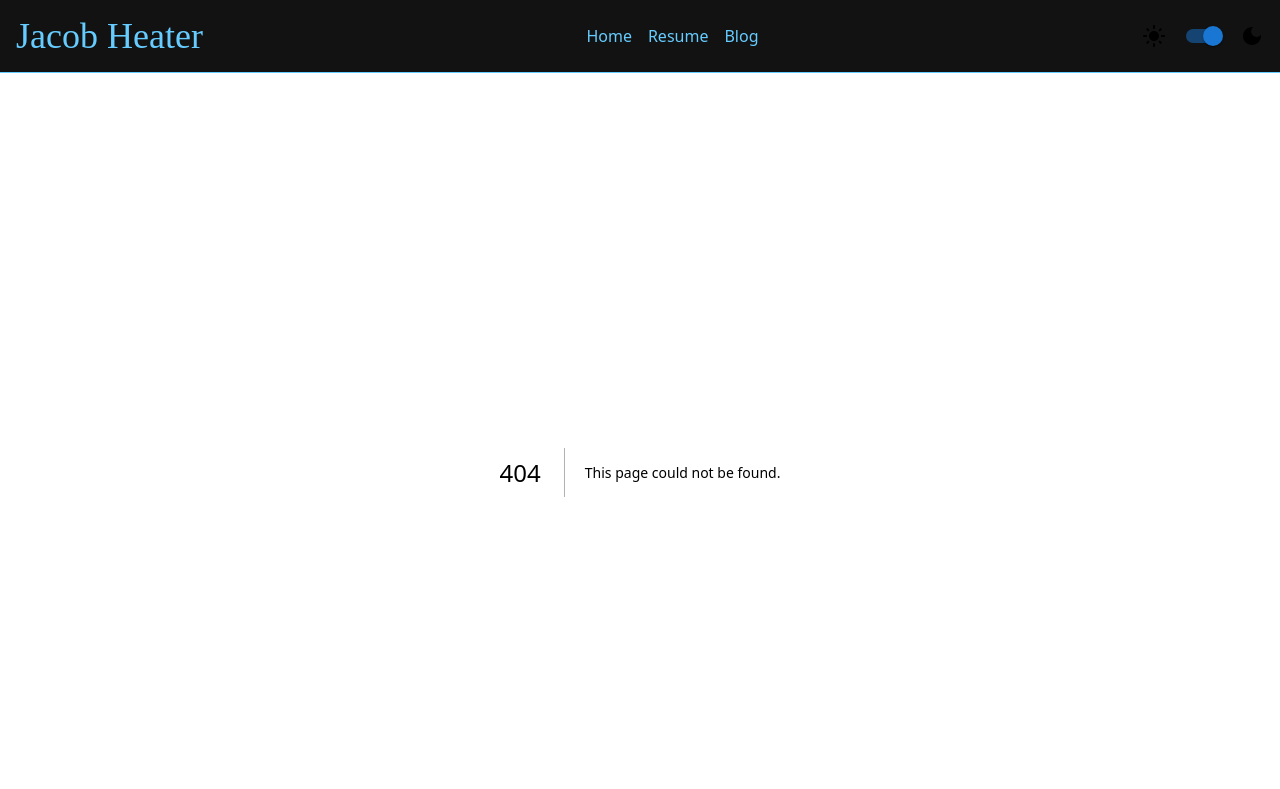
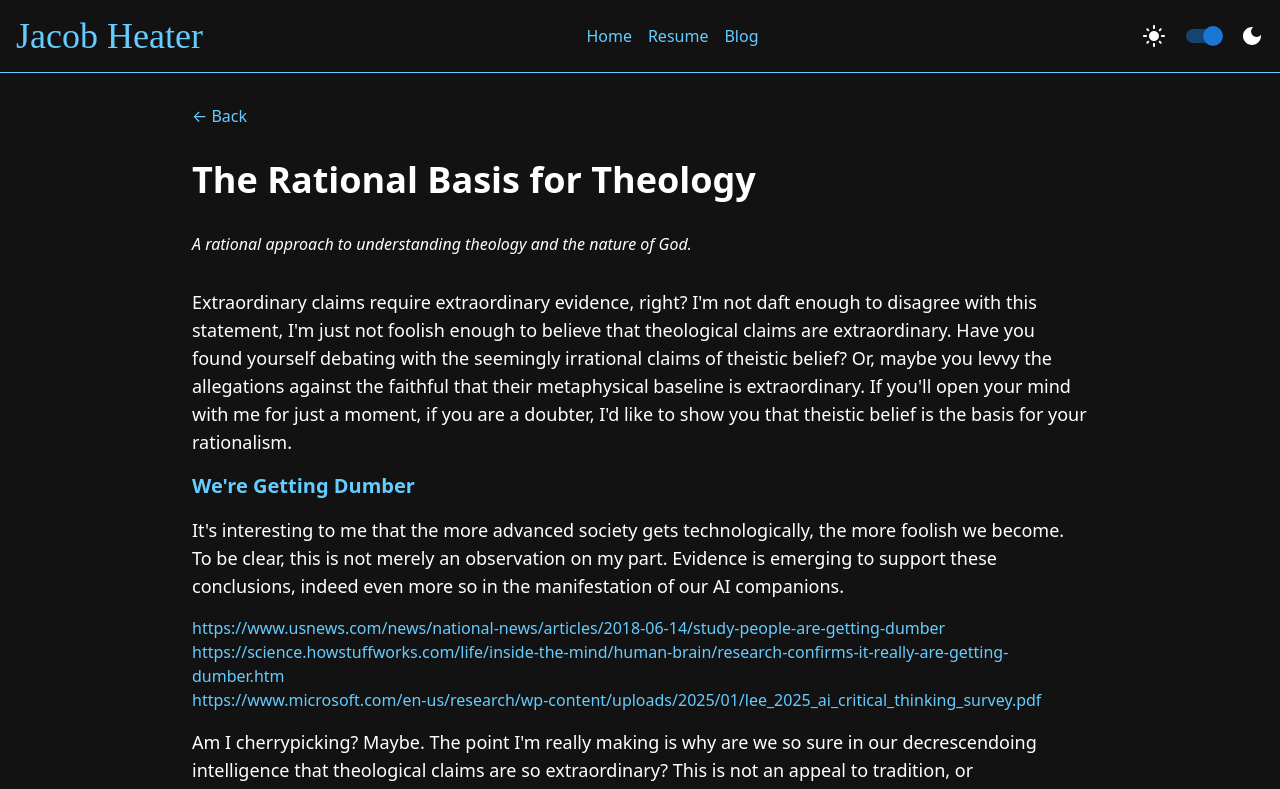
Before and after one commit to JacobHeater/jacobheater.github.io, a Next.js app: page /blog/theology/rational-theology in a window 1280 px wide. Before the commit this address had no page. Shown: the top 789 px of the page. Built offline with nearby package versions, Linux system fonts and the light colour scheme; a web font is replaced by a local one.

Commit message:
Add Rational Theology blog entry with structured content and metadata

```diff
--- /dev/null
+++ b/public/blog/content/theology/rational-theology/content.md
@@ -0,0 +1,107 @@
+Extraordinary claims require extraordinary evidence, right?
+I'm not daft enough to disagree with this statement, I'm
+just not foolish enough to believe that theological claims
+are extraordinary. Have you found yourself debating with
+the seemingly irrational claims of theistic belief? Or,
+maybe you levvy the allegations against the faithful that their metaphysical baseline is extraordinary. If you'll open
+your mind with me for just a moment, if you are a doubter,
+I'd like to show you that theistic belief is the basis
+for your rationalism.
+
+## We're Getting Dumber
+
+It's interesting to me that the more advanced society gets
+technologically, the more foolish we become. To be clear, this
+is not merely an observation on my part. Evidence is emerging
+to support these conclusions, indeed even more so in the
+manifestation of our AI companions.
+
+- [https://www.usnews.com/news/national-news/articles/2018-06-14/study-people-are-getting-dumber](https://www.usnews.com/news/national-news/articles/2018-06-14/study-people-are-getting-dumber)
+- [https://science.howstuffworks.com/life/inside-the-mind/human-brain/research-confirms-it-really-are-getting-dumber.htm](https://science.howstuffworks.com/life/inside-the-mind/human-brain/research-confirms-it-really-are-getting-dumber.htm)
+- [https://www.microsoft.com/en-us/research/wp-content/uploads/2025/01/lee_2025_ai_critical_thinking_survey.pdf](https://www.microsoft.com/en-us/research/wp-content/uploads/2025/01/lee_2025_ai_critical_thinking_survey.pdf)
+
+Am I cherrypicking? Maybe. The point I'm really making
+is why are we so sure in our decrescendoing intelligence
+that theological claims are so extraordinary? This is
+not an appeal to tradition, or conservatism bias. Contrarily,
+this is a call to deeply explore the **historical** claims
+of theism, and juxtapose them against modern conclusions.
+
+## Weak Naturalism
+
+_All natural things have natural causes_. That's what strict
+naturalists would claim. Problem number one is that it is an obviously circular claim. Problem number two is that what
+frame is that claim being made from? Can nature stand outside
+of itself to certify itself as the cause of itself? Certainly
+not! Even the question gets your head spinning, which is a
+**reasonable** indicator that something isn't making sense.
+
+Here's an example about perspective. The universe is expanding, but from which vantage point do
+we make that observation, from within it or from outside of
+it? It's one perspective to stand outside of the bounds of the
+universe and to declare that it is certainly expanding. It's
+another thing declare that from within it. To be clear, I'm
+not saying the universe is **NOT** expanding. I'm just
+highighting our vantage point within it. The position of
+the naturalist observer is within the bounds of the unvierse.
+So, what frame are they declaring its causality from?
+
+![An artistic depiction of the universe](/blog/content/theology/rational-theology/universe.png)
+
+## Circular Reasoning
+
+Frustratingly, both sides accuse each other some form of
+logical fallacy. Theists accuse the detractors, particularly
+those of naturalist leanings of circular reasoning.
+Naturalists accuse the theists of infinite regresses. However,
+we know that not both things can be true. How do we know this?
+Because the laws of cause and effect tell us so. There are
+underpinning facets of reality that make it easy for us to
+trace causality. The common ground is that both attempt to
+grapple with causality, but there can not be two co-existent
+causes.
+
+The claim that theism results in an infinite regress is only
+true if God is bound to nature. If God is part of His
+creation, then He caused Himself. The age old question of who
+caused God is one of the oldest tactics used by doubters to
+attempt to gain leverage on theists, but it's a self-defeating
+question.
+
+## God as Transcendent
+
+For God to have caused nature, God must be apart from nature.
+If it were not so, then God caused Himself, and we end up with
+the same circular reasoning that naturalists would have us
+believe. Nature caused nature caused nature is equivalent to
+God caused God caused God. The trouble with self-causation is
+that it never resolves.
+
+Things that don't resolve are infinite. Things that are
+infinite are constant. Neither of those two modes of being
+appear to describe any facet of nature that I am aware of.
+The fact that God is God is God is an infinite regress is
+because that statement is defining God as He is described in
+the Bible. God is described as infinite in the Bible.
+Ontologically comparing the two things, the universe does not
+appear to be infinite — see its expanding nature, for example
+indicating that it is not constant, and therefore not
+infinite. God, however, because of the nature of the
+unresolving God created God created God issue, does
+demonstrate His infiniteness. Inifniteness is outside of
+nature. God is transcendent precisely because he is not
+confined by nature.
+
+The way that our minds grapple with God is not at odds with
+the way God describes Himself to us in His revelation.
+The same cannot be said to be true for how nature reveals
+itself to us. Of these two ontological claims, one is
+demonstrably not true. So, how do we wrestle with an
+unprovable God? To me, the obvious answer is within our
+minds.
+
+## Invitation
+
+Join me in the next blog as I dismantle some of the
+extraordinary claims that detractors of the faith
+throw at believers.
--- a/src/app/blog/components/blog-renderer.tsx
+++ b/src/app/blog/components/blog-renderer.tsx
@@ -65,8 +65,9 @@ export function BlogRenderer({ blog, className, subTree }: BlogRendererProps) {
             </div>
           ) : (
             <ReactMarkdown
+              skipHtml={false}
               components={{
-                p: ({ ...props }) => <p {...props} className="text-lg mb-4" />,
+                p: ({ ...props }) => <p {...props} className="text-lg my-4" />,
                 hr: ({ ...props }) => (
                   <div
                     {...props}
@@ -75,6 +76,13 @@ export function BlogRenderer({ blog, className, subTree }: BlogRendererProps) {
                       backgroundImage:
                         'linear-gradient(to right, var(--primary), var(--secondary))',
                     }}
+                  />
+                ),
+                h2: ({ ...props }) => (
+                  <h2
+                    {...props}
+                    className="text-xl font-bold mb-4"
+                    style={{ color: 'var(--primary)' }}
                   />
                 ),
               }}
--- a/src/app/blog/models/blog-map.ts
+++ b/src/app/blog/models/blog-map.ts
@@ -15,6 +15,11 @@ export const blogMap: Array<BlogMapEntry> = [
         displayText: "Believer's Confession",
         date: new Date('05/02/2025'),
       },
+      {
+        url: '/rational-theology',
+        displayText: 'The Rational Basis for Theology',
+        date: new Date('05/07/2025'),
+      }
     ],
   },
 ];
--- /dev/null
+++ b/src/app/blog/theology/rational-theology/page.tsx
@@ -0,0 +1,18 @@
+'use client';
+
+import { BlogRenderer } from '../../components/blog-renderer';
+import { BlogEntry } from '../../models/blog-entry';
+
+export default function BelieversConfession() {
+  return <BlogRenderer blog={getBlogEntry()} />;
+}
+
+function getBlogEntry(): BlogEntry {
+  return {
+    date: new Date('05/02/2025'),
+    title: "The Rational Basis for Theology",
+    description: 'A rational approach to understanding theology and the nature of God.',
+    contentPath: '/blog/content/theology/rational-theology/content.md',
+    tags: ['theology', 'faith', 'truth', 'belief', 'knowledge', 'philosophy'],
+  };
+}
```
Also changed, not shown: public/blog/content/theology/rational-theology/universe.png (added).
